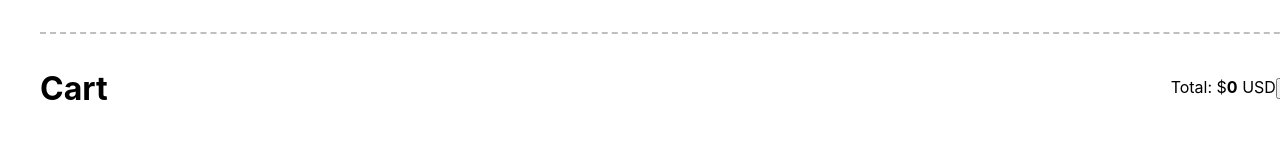
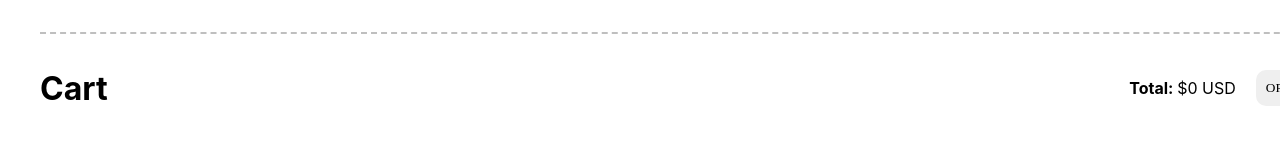
Before and after one commit to khajimatov/sneakers-shop-ts, a React (Create React App) app: page /cart in a window 1280 px wide. Shown: the part 128-288 px from the top of the page. Built offline with nearby package versions, Linux system fonts and the light colour scheme.

Commit message:
ADD: Order Button

```diff
--- a/src/components/Button/Button.module.css
+++ b/src/components/Button/Button.module.css
@@ -16,7 +16,6 @@
     background-color: #000000;
     color: #fff;
     transition: background-color 100ms ease-in;
-    box-shadow: 0 4px 16px #00000060;
 }
 
 .buyButton:active {
--- a/src/components/OrderButton/OrderButton.module.css
+++ b/src/components/OrderButton/OrderButton.module.css
@@ -0,0 +1,22 @@
+.orderButton {
+    padding: 10px;
+    font-weight: 500;
+    font-family: 'Space Grotesk';
+    border: 0;
+    outline: 0;
+    border-radius: 10px;
+    cursor: pointer;
+    display: flex;
+    gap: 5px;
+    align-items: center;
+}
+
+.orderButton:active {
+    transform: scale(0.9);
+    transition: transform 100ms ease-out;
+}
+
+.orderButton:hover {
+    gap: 10px;
+    transition: gap 100ms ease-out;
+}
--- a/src/components/OrderButton/index.tsx
+++ b/src/components/OrderButton/index.tsx
@@ -3,7 +3,9 @@ import styles from './OrderButton.module.css';
 
 const OrderButton = () => {
     return (
-        <button className={styles.buyButton} >ORDER</button>
+        <button className={styles.orderButton} >ORDER <svg width="14" height="12" viewBox="0 0 14 12" fill="none" xmlns="http://www.w3.org/2000/svg">
+            <path d="M0.833333 6.66667H10.7167L7.69167 10.3C7.62163 10.3843 7.56887 10.4815 7.53641 10.5862C7.50395 10.6908 7.49242 10.8008 7.50248 10.9099C7.5228 11.1303 7.62982 11.3336 7.8 11.475C7.97018 11.6165 8.18958 11.6845 8.40994 11.6642C8.63029 11.6439 8.83355 11.5368 8.975 11.3667L13.1417 6.36667C13.1697 6.3269 13.1948 6.28512 13.2167 6.24167C13.2167 6.2 13.2583 6.175 13.275 6.13333C13.3128 6.03779 13.3325 5.93608 13.3333 5.83333C13.3325 5.73059 13.3128 5.62888 13.275 5.53334C13.275 5.49167 13.2333 5.46667 13.2167 5.425C13.1948 5.38155 13.1697 5.33977 13.1417 5.3L8.975 0.300002C8.89665 0.205933 8.79853 0.130283 8.68763 0.0784318C8.57672 0.0265809 8.45576 -0.000197227 8.33333 1.59196e-06C8.13862 -0.000378836 7.94993 0.067434 7.8 0.191668C7.71562 0.261626 7.64587 0.347543 7.59474 0.444499C7.54361 0.541455 7.51212 0.647545 7.50205 0.756692C7.49199 0.865839 7.50356 0.9759 7.53609 1.08057C7.56863 1.18524 7.6215 1.28246 7.69167 1.36667L10.7167 5H0.833333C0.61232 5 0.400358 5.0878 0.244078 5.24408C0.0877975 5.40036 0 5.61232 0 5.83333C0 6.05435 0.0877975 6.26631 0.244078 6.42259C0.400358 6.57887 0.61232 6.66667 0.833333 6.66667Z" fill="black" />
+        </svg></button>
     )
 }
 
--- a/src/pages/Cart/Cart.module.css
+++ b/src/pages/Cart/Cart.module.css
@@ -16,3 +16,9 @@
     row-gap: 30px;
     flex-wrap: wrap;
 }
+
+.totalBlock {
+    display: flex;
+    align-items: center;
+    gap: 20px;
+}
--- a/src/pages/Cart/index.tsx
+++ b/src/pages/Cart/index.tsx
@@ -22,8 +22,8 @@ const Cart: React.FC = () => {
         <div className={styles.cart}>
             <div className={styles.headingContainer}>
                 <h1 className={styles.heading}>Cart</h1>
-                <div>
-                    Total: $<b>{cart.length > 0 ? cart.map(o => o.price).reduce((a, c) => { return a + c }) : 0}</b> USD
+                <div className={styles.totalBlock}>
+                    <div><b>Total: </b>${cart.length > 0 ? cart.map(o => o.price).reduce((a, c) => { return a + c }) : 0} USD</div>
                     <OrderButton />
                 </div>
             </div>
```
